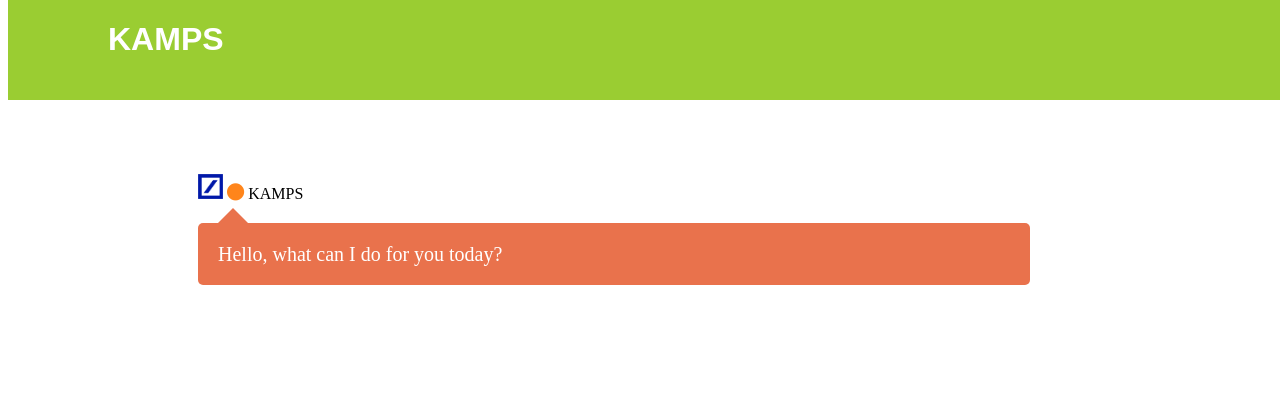
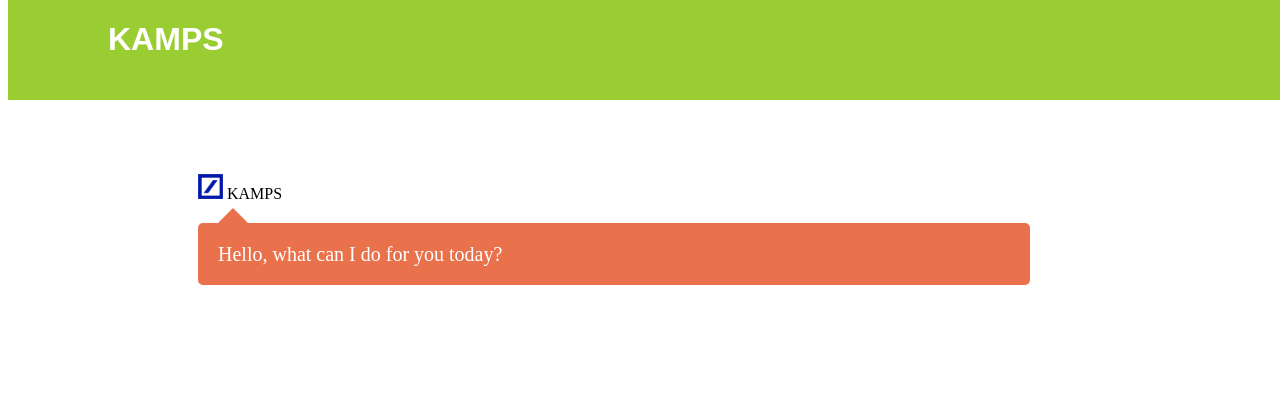
Before and after one commit to sahilpwr/ChatBot, a Django app: page /home/ in a window 1280 px wide. Shown: the top 414 px of the page. Run offline with Django 3.2, Linux system fonts and the light colour scheme; data comes from the database, SQL or seed files in the repository; both versions use the stored data as it was after the commit; some libraries are stand-ins or nearby versions.

Commit message:
delete color icons

```diff
--- a/alpha/templates/beta/kamps.html
+++ b/alpha/templates/beta/kamps.html
@@ -26,7 +26,7 @@
                     <li class="clearfix">
                                 <div class="message-data">
                                     <img src="{% static '/img/deustche_bank_avatar.png' %}" alt="db" class="avatar" />
-                                    <span class="message-data-name"><i class="fa fa-circle me"></i> KAMPS </span>
+                                    <span class="message-data-name"> KAMPS </span>
                                 </div>
                                 <div class="message me-message"> Hello, what can I do for you today? </div>
                             </li>
@@ -34,7 +34,7 @@
                         {% if obj.user == request.user %}
                             <li class="clearfix">
                                 <div class="message-data align-right">
-                                    <span class="message-data-name"><i class="fa fa-circle you"></i> {{ obj.user }} </span>
+                                    <span class="message-data-name">{{ obj.user }} </span>
                                     <img src="{% static '/img/user_avatar.jpg' %}" alt="user" class="avatar"/>
                                  </div>
                                 <div class="float-right message you-message">{{ obj.message }}</div>
@@ -43,7 +43,7 @@
                             <li class="clearfix">
                                 <div class="message-data">
                                     <img src="{% static '/img/deustche_bank_avatar.png' %}" alt="db" class="avatar" />
-                                    <span class="message-data-name"><i class="fa fa-circle me"></i> KAMPS </span>
+                                    <span class="message-data-name"> KAMPS </span>
                                 </div>
                                 <div class="message me-message">{{ obj.reply }}</div>
                             </li>
--- a/static/chat.js
+++ b/static/chat.js
@@ -1,7 +1,6 @@
 $('#chat-form').on('submit', function(event){
     event.preventDefault();
 
-    reply="Let me think about it....";
 
     // $.ajax({
     //     url:'/tester/',
@@ -23,10 +22,10 @@ $('#chat-form').on('submit', function(event){
 
         success : function(json){
             $('#chat-msg').val('');
-            $('#msg-list').append('<li class="clearfix"><div class="message-data align-right"><span class="message-data-name"><i class="fa fa-circle you"></i>'+ json.user +'</span> </div>');
+            $('#msg-list').append('<li class="clearfix"><div class="message-data align-right"><span class="message-data-name">'+ json.user +'</span> <img src="/static/img/user_avatar.jpg" alt="user" class="avatar"/></div>');
             $('#msg-list').append('<div class="float-right message you-message">'+json.msg+'</div></li>');
             $('#msg-list').append('<li class="clearfix">');
-            $('#msg-list').append('<div class="message-data align-left">'+'<img src="/static/img/deustche_bank_avatar.png" alt="db" class="avatar" />'+' <span class="message-data-name"><i class="fa fa-circle me"></i> KAMPS </span></div>');
+            $('#msg-list').append('<div class="message-data align-left">'+'<img src="/static/img/deustche_bank_avatar.png" alt="db" class="avatar" />'+' <span class="message-data-name"> KAMPS </span></div>');
             $('#msg-list').append('<div class="float-left message me-message">'+json.rly+'</div></li>');
 
             document.body.scrollTop = document.body.scrollHeight;
```
Also changed, not shown: db.sqlite3, static/kamps.css (line endings or trailing spaces).
